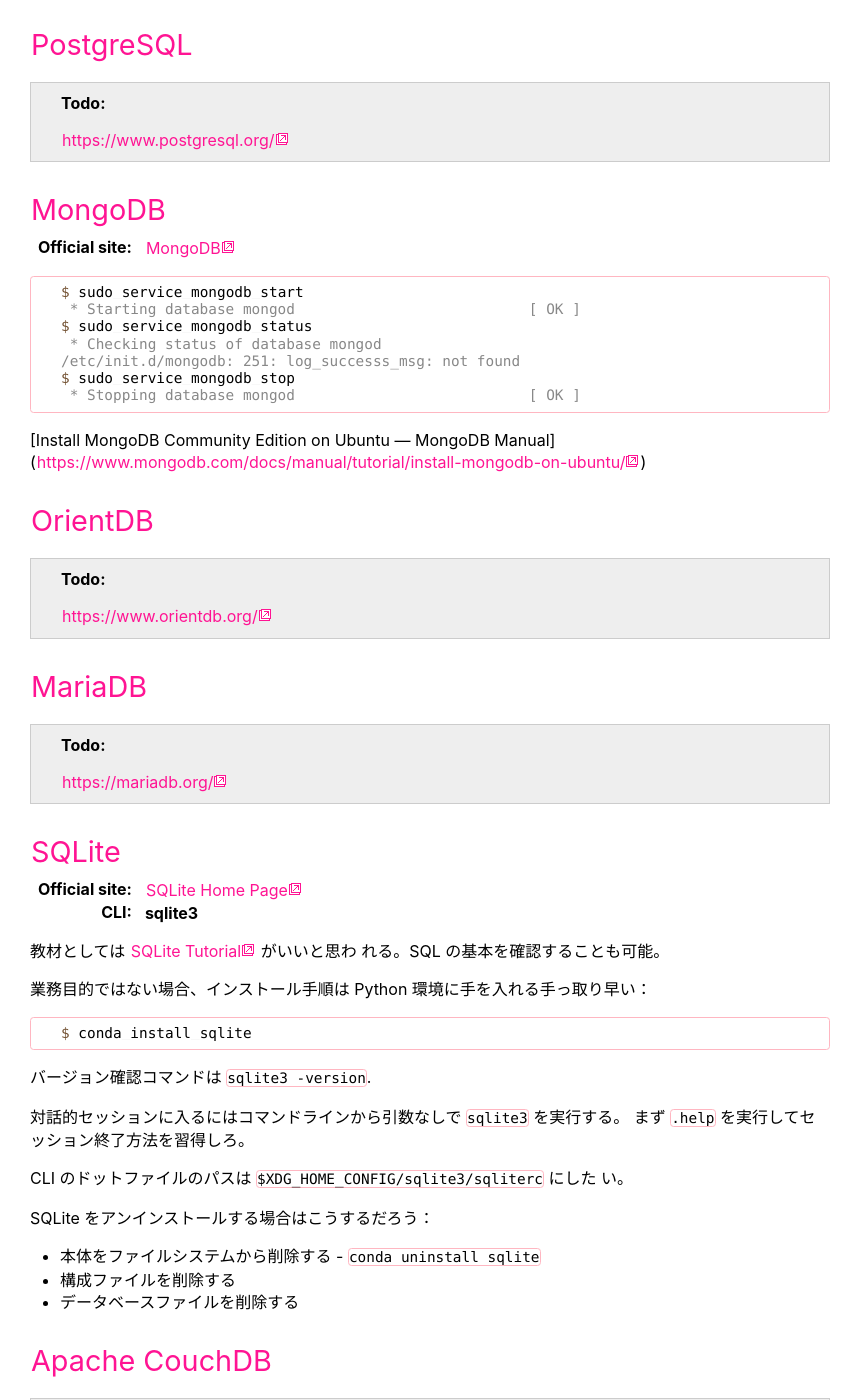
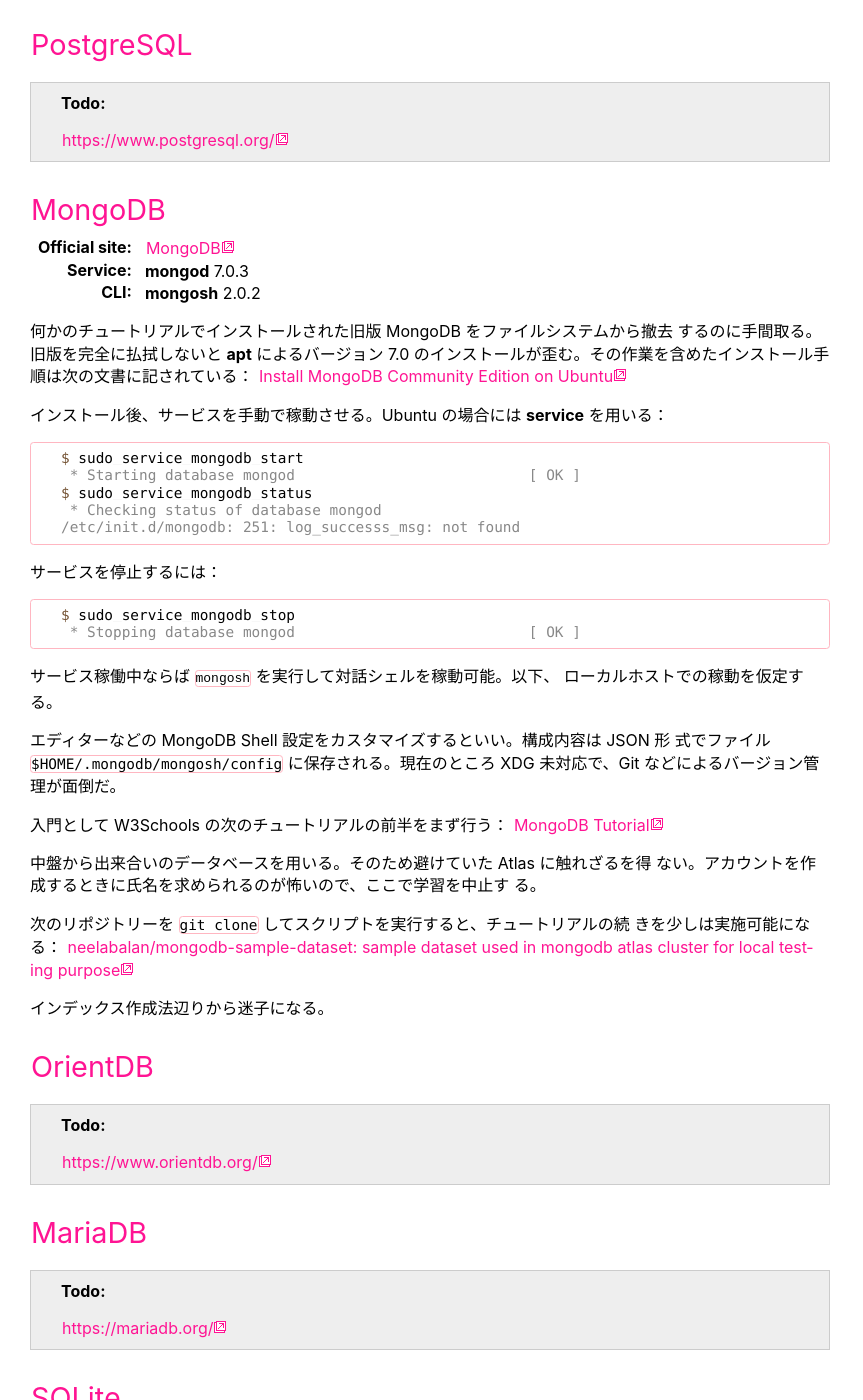
Before and after one commit to showa-yojyo/minibook, a Sphinx documentation site: the page built from source/database.rst, in a window 1280 px wide and 1400 px high, scrolled down 1028 px. Shown: the whole window, without its empty margins (0-863 px from the left). Built offline with Sphinx 7.4.7, drawn with Linux system fonts in a browser that asks for light colours.

Commit message:
database: fill MongoDB description [skip ci]

```diff
--- a/source/database.rst
+++ b/source/database.rst
@@ -34,7 +34,17 @@
 ======================================================================
 
 :Official site: `MongoDB <https://www.mongodb.com/>`__
+:Service: :program:`mongod` 7.0.3
+:CLI: :program:`mongosh` 2.0.2
 
+何かのチュートリアルでインストールされた旧版 MongoDB をファイルシステムから撤去
+するのに手間取る。旧版を完全に払拭しないと :program:`apt` によるバージョン 7.0
+のインストールが歪む。その作業を含めたインストール手順は次の文書に記されている：
+`Install MongoDB Community Edition on Ubuntu
+<https://www.mongodb.com/docs/manual/tutorial/install-mongodb-on-ubuntu/>`__
+
+インストール後、サービスを手動で稼動させる。Ubuntu の場合には :program:`service`
+を用いる：
 
 .. code:: console
 
@@ -43,10 +53,34 @@
    $ sudo service mongodb status
     * Checking status of database mongod
    /etc/init.d/mongodb: 251: log_successs_msg: not found
+
+サービスを停止するには：
+
+.. code:: console
+
    $ sudo service mongodb stop
     * Stopping database mongod                           [ OK ]
 
-[Install MongoDB Community Edition on Ubuntu — MongoDB Manual](https://www.mongodb.com/docs/manual/tutorial/install-mongodb-on-ubuntu/)
+サービス稼働中ならば :command:`mongosh` を実行して対話シェルを稼動可能。以下、
+ローカルホストでの稼動を仮定する。
+
+エディターなどの MongoDB Shell 設定をカスタマイズするといい。構成内容は JSON 形
+式でファイル :file:`$HOME/.mongodb/mongosh/config` に保存される。現在のところ
+XDG 未対応で、Git などによるバージョン管理が面倒だ。
+
+入門として W3Schools の次のチュートリアルの前半をまず行う：
+`MongoDB Tutorial <https://www.w3schools.com/mongodb/index.php>`__
+
+中盤から出来合いのデータベースを用いる。そのため避けていた Atlas に触れざるを得
+ない。アカウントを作成するときに氏名を求められるのが怖いので、ここで学習を中止す
+る。
+
+次のリポジトリーを ``git clone`` してスクリプトを実行すると、チュートリアルの続
+きを少しは実施可能になる： `neelabalan/mongodb-sample-dataset: sample dataset
+used in mongodb atlas cluster for local testing purpose
+<https://github.com/neelabalan/mongodb-sample-dataset>`__
+
+インデックス作成法辺りから迷子になる。
 
 OrientDB
 ======================================================================
@@ -62,7 +96,7 @@
 ======================================================================
 
 :Official site: `SQLite Home Page <https://www.sqlite.org/index.html>`__
-:CLI: :program:`sqlite3`
+:CLI: :program:`sqlite3` 3.41.2
 
 教材としては `SQLite Tutorial <https://www.sqlitetutorial.net/>`__ がいいと思わ
 れる。SQL の基本を確認することも可能。
```
